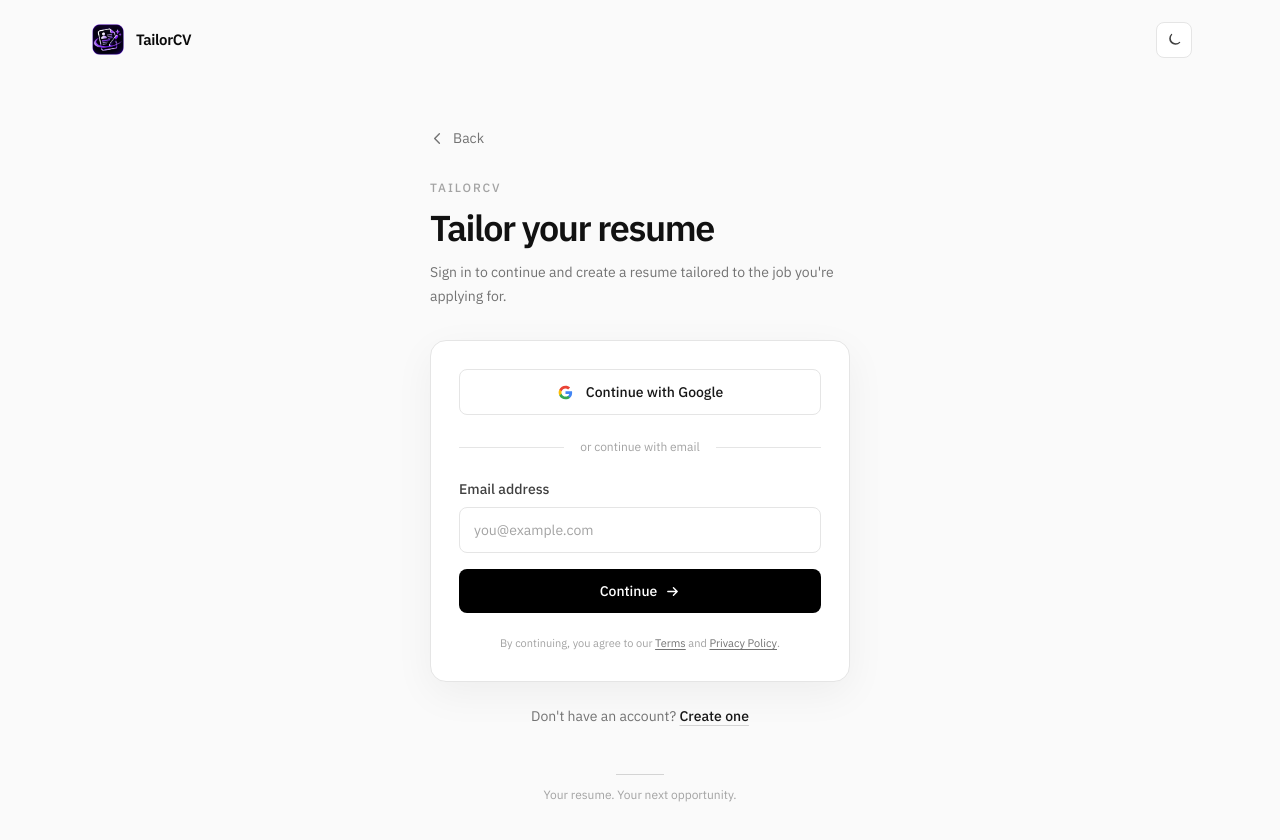
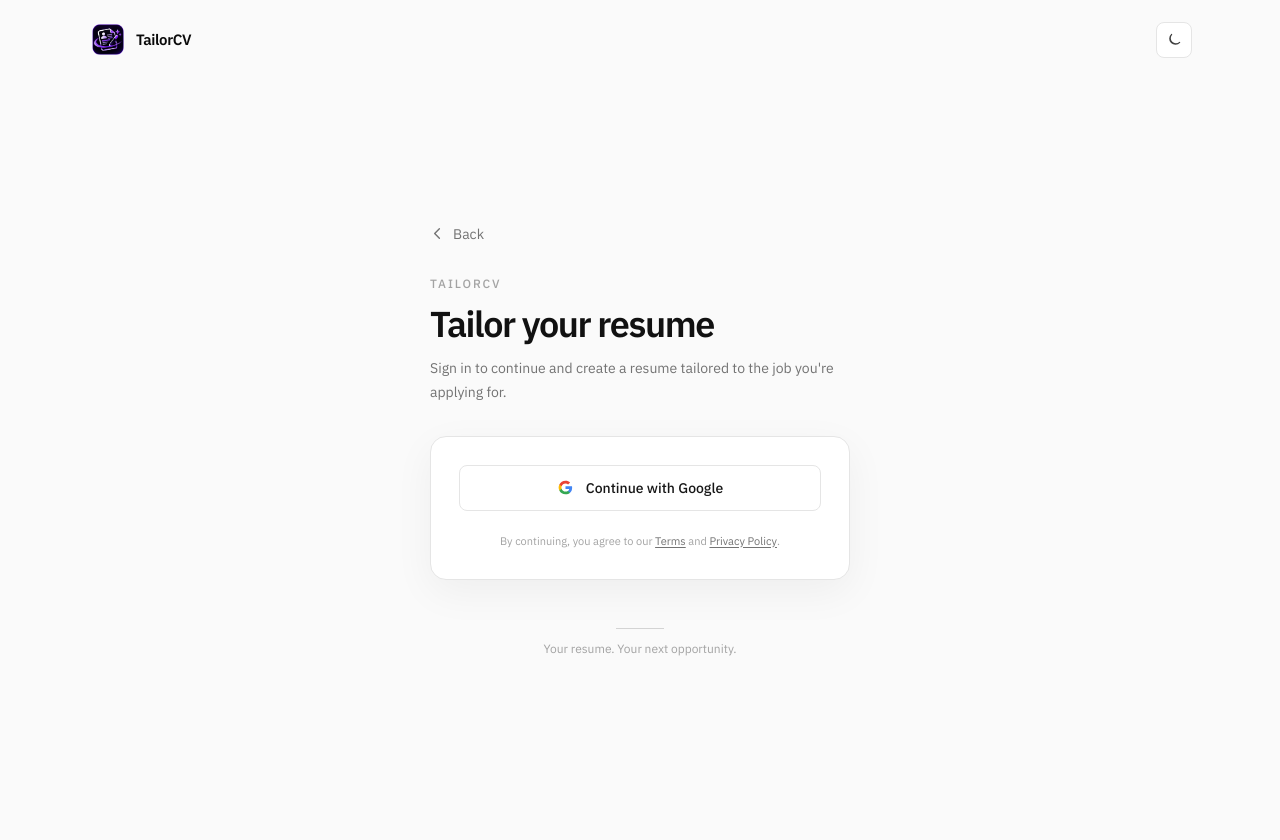
Before and after one commit to MokshManral/TailorCV, a React (Vite) app in the folder frontend/: page /login in a window 1280 px wide. Shown: the top 840 px of the page. After the commit the page ends 800 px from the top, so only its background shows below. Built offline with nearby package versions, Linux system fonts and the light colour scheme; no server answers.

Commit message:
Removed the unused ui

```diff
--- a/frontend/src/pages/LoginPage.jsx
+++ b/frontend/src/pages/LoginPage.jsx
@@ -91,82 +91,6 @@ export default function LoginPage({ onBack, onLogin, dark, setDark }) {
               Continue with Google
             </button>
 
-            {/* Divider */}
-            <div className="my-6 flex items-center gap-4">
-              <div
-                className={`h-px flex-1 ${
-                  dark ? "bg-neutral-800" : "bg-neutral-200"
-                }`}
-              />
-
-              <span
-                className={`text-xs ${
-                  dark ? "text-neutral-600" : "text-neutral-400"
-                }`}
-              >
-                or continue with email
-              </span>
-
-              <div
-                className={`h-px flex-1 ${
-                  dark ? "bg-neutral-800" : "bg-neutral-200"
-                }`}
-              />
-            </div>
-
-            {/* Email */}
-            <form
-              onSubmit={(event) => {
-                event.preventDefault();
-
-                const email = event.currentTarget.email.value;
-
-                onLogin?.("email", email);
-              }}
-            >
-              <label
-                htmlFor="email"
-                className={`mb-2 block text-sm font-medium ${
-                  dark ? "text-neutral-300" : "text-neutral-700"
-                }`}
-              >
-                Email address
-              </label>
-
-              <input
-                id="email"
-                name="email"
-                type="email"
-                required
-                placeholder="you@example.com"
-                className={`w-full rounded-lg border px-3.5 py-3 text-sm outline-none transition ${
-                  dark
-                    ? "border-neutral-800 bg-neutral-900 text-white placeholder:text-neutral-600 focus:border-neutral-600"
-                    : "border-neutral-200 bg-white text-neutral-900 placeholder:text-neutral-400 focus:border-neutral-400"
-                }`}
-              />
-
-              <button
-                type="submit"
-                className={`mt-4 flex w-full items-center justify-center gap-2 rounded-lg px-4 py-3 text-sm font-medium transition ${
-                  dark
-                    ? "bg-white text-black hover:bg-neutral-200"
-                    : "bg-black text-white hover:bg-neutral-800"
-                }`}
-              >
-                Continue
-                <svg width="15" height="15" viewBox="0 0 16 16" fill="none">
-                  <path
-                    d="M3 8h10M9 4l4 4-4 4"
-                    stroke="currentColor"
-                    strokeWidth="1.5"
-                    strokeLinecap="round"
-                    strokeLinejoin="round"
-                  />
-                </svg>
-              </button>
-            </form>
-
             {/* Terms */}
             <p
               className={`mt-5 text-center text-[11px] leading-5 ${
@@ -201,24 +125,6 @@ export default function LoginPage({ onBack, onLogin, dark, setDark }) {
             </p>
           </div>
 
-          {/* Sign up */}
-          <p
-            className={`mt-6 text-center text-sm ${
-              dark ? "text-neutral-500" : "text-neutral-500"
-            }`}
-          >
-            Don't have an account?{" "}
-            <button
-              onClick={() => onLogin?.("signup")}
-              className={`font-medium underline underline-offset-4 ${
-                dark
-                  ? "text-white decoration-neutral-700 hover:decoration-white"
-                  : "text-neutral-900 decoration-neutral-300 hover:decoration-neutral-900"
-              }`}
-            >
-              Create one
-            </button>
-          </p>
 
           {/* Product statement */}
           <div className="mt-12 text-center">
```
